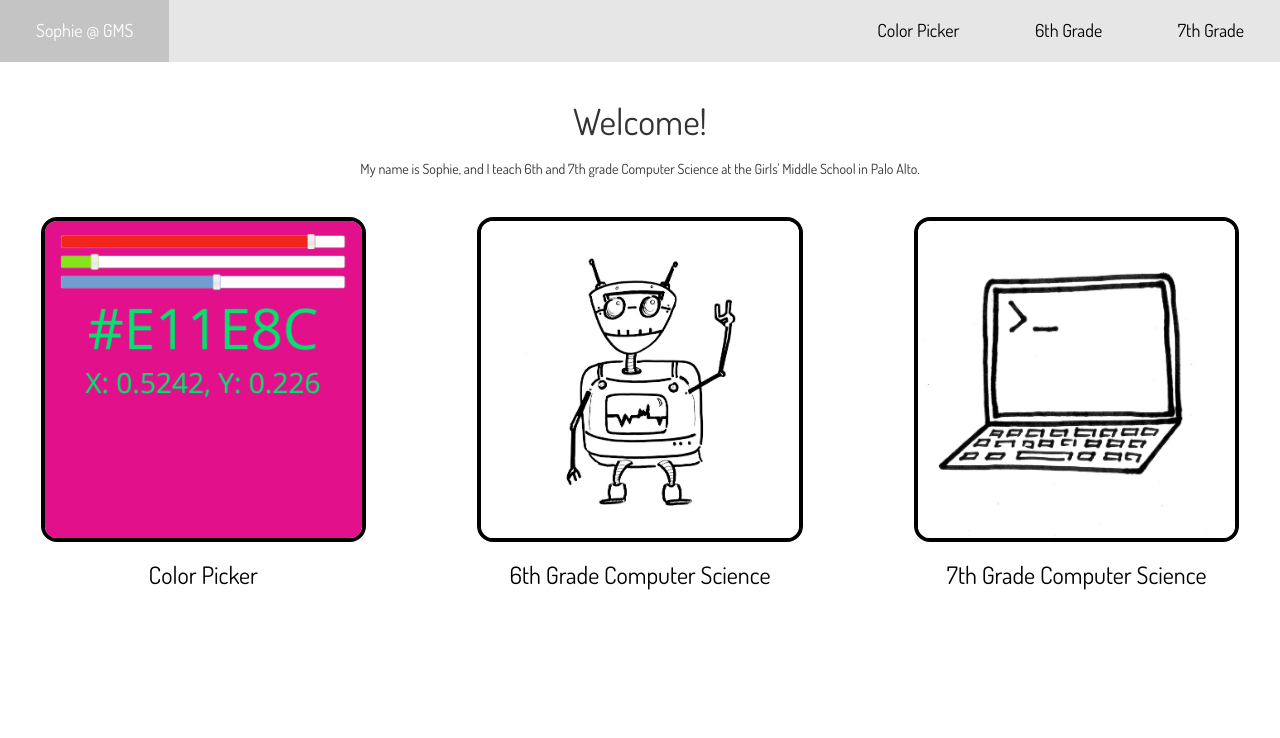
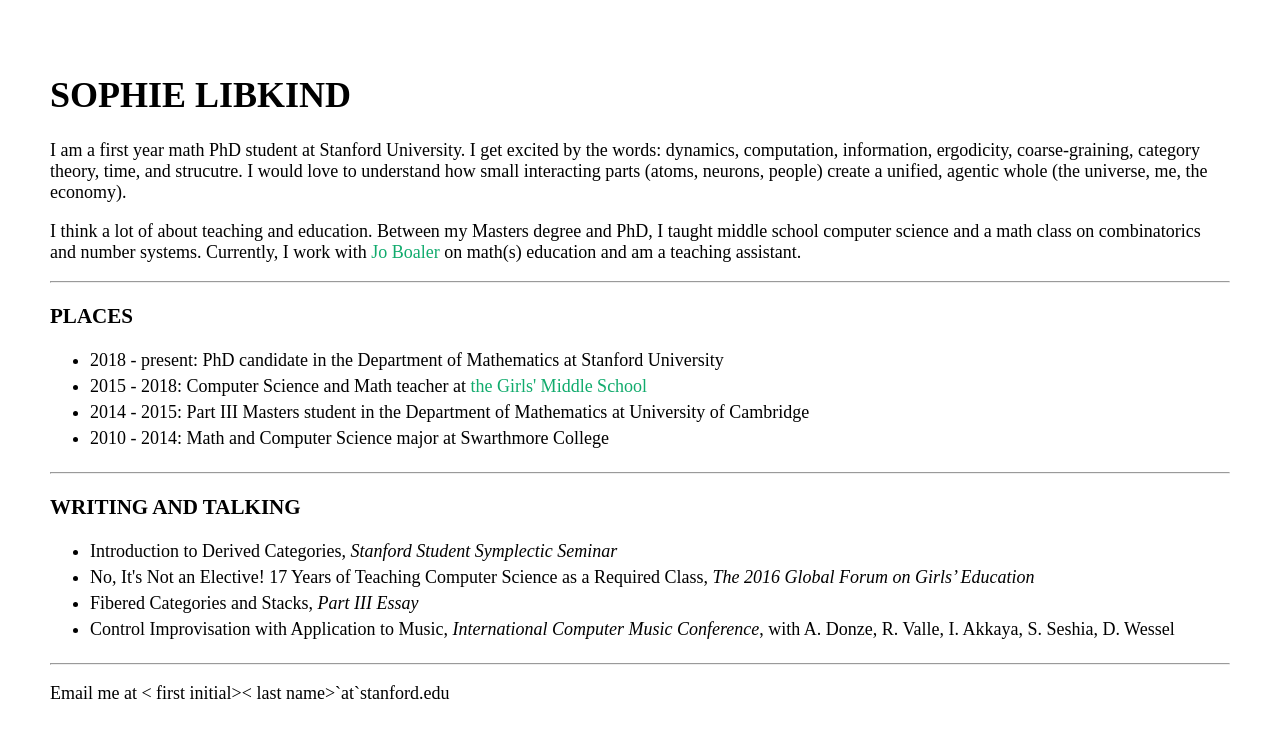
Before and after one commit to slibkind/slibkind.github.io, a Jekyll site: the page index.html, which Jekyll copies as it is, in a window 1280 px wide. Shown: the top 738 px of the page. Built offline with Jekyll 4.4.1, drawn with Linux system fonts in a browser that asks for light colours; nearby versions of some CDN libraries; library files that are not in the unit come from our copies.

Commit message:
new website

```diff
--- a/index.html
+++ b/index.html
@@ -1,57 +1,49 @@
----
-layout: cover
----
+<html>
+<head>
+    <link href="style.css" rel="stylesheet">
+    <title> Sophie Libkind </title>
+
+</head>
+
+<body>
+    <div id="title">
+        <h1> SOPHIE LIBKIND </h1>
+
+        <p> I am a first year math PhD student  at Stanford University.  I get excited by the words: dynamics, computation, information, ergodicity, coarse-graining, category theory, time, and strucutre. I would love to understand how small interacting parts (atoms, neurons,  people) create a unified, agentic whole (the universe, me, the economy). </p>
 
 
-<div class="welcome">
-    <h1>Welcome!</h1>
-    <h5>My name is Sophie, and I teach 6th and 7th grade Computer Science at the Girls' Middle School in Palo Alto.</h5>
-</div>
-
-<div class="row">
-
-    <div class="col-sm-4">
-
-        <div class="cover-thumb">
-
-            <a href="{{ site.url }}lights/color-picker">
-                <img src="images/color.png"
-                        class="img-border img-responsive center-block"
-                        width=80%
-                >
-                <h3>Color Picker</h3>
-            </a>
-        </div>
-    </div>
+        <p>
+        I  think a lot of about teaching and education. Between my Masters degree and PhD, I taught middle school computer science and a math class on combinatorics and number systems. Currently, I work with <a href = "http://youcubed.org/"
+        > Jo Boaler</a> on math(s) education and am a teaching assistant.
+        </p>
 
 
-    <div class="col-sm-4">
+        <hr></hr>
 
-        <div class="cover-thumb">
-
-            <a href="{{ site.url }}grade-6/index.html">
-                <img src="images/6.jpg"
-                        class="img-border img-responsive center-block"
-                        width=80%
-                >
-                <h3>6th Grade Computer Science</h3>
-            </a>
-        </div>
-    </div>
+        <h3> PLACES </h3>
+        <ul>
+            <li> 2018 - present: PhD candidate in the Department of Mathematics at Stanford University</li>
+            <li> 2015 - 2018: Computer Science and Math teacher at <a href = "https://www.girlsms.org/programs/academics/computer-science"> the Girls' Middle School </a></li>
+            <li> 2014 - 2015: Part III Masters student in the Department of Mathematics at University of Cambridge</li>
+            <li> 2010 - 2014: Math and Computer Science major at Swarthmore College</li>
 
 
-    <div class="col-sm-4">
+        </ul>
 
-        <div class="cover-thumb">
 
-            <a href="{{ site.url }}/grade-7/index.html">
-                <img src="images/7.jpg"
-                        class="img-border img-responsive center-block"
-                        width=80%
-                >
-                <h3>7th Grade Computer Science</h3>
-            </a>
-        </div>
-    </div>
+        <hr></hr>
 
-</div>
+        <h3> WRITING AND TALKING </h3>
+            <ul>
+                <li>Introduction to Derived Categories, <i> Stanford Student Symplectic Seminar</i> </li>
+                <li> No, It's Not an Elective! 17 Years of Teaching Computer Science as a Required Class, <i> The 2016 Global Forum on Girls’ Education</i></li>
+                <li> Fibered Categories and Stacks, <i> Part III Essay </i></li>
+                <li> Control Improvisation with Application to Music, <i> International Computer Music Conference</i>, with A. Donze, R. Valle, I. Akkaya, S. Seshia, D. Wessel </li>
+            </ul>
+
+        <hr></hr>
+
+        <p> Email me at &lt first initial&gt&lt last name&gt`at`stanford.edu </p>
+
+</body>
+</html>
--- /dev/null
+++ b/style.css
@@ -0,0 +1,27 @@
+
+#title{
+    margin: 0;
+    padding: 50px;
+    background-size: cover;
+    font-family: 'Futura';
+    font-size: 18px;
+}
+
+
+body{
+    margin: 0;
+}
+
+a {
+    text-decoration: none;
+    color: rgba(17, 171, 109, 1);
+}
+
+a:hover {
+    color: rgba(17, 171, 109, .5);
+}
+
+
+li {
+    padding-bottom: 5px;
+}
```
